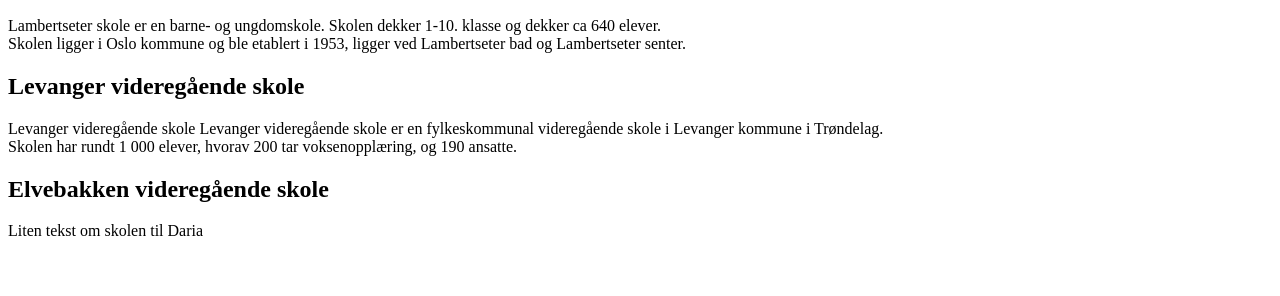
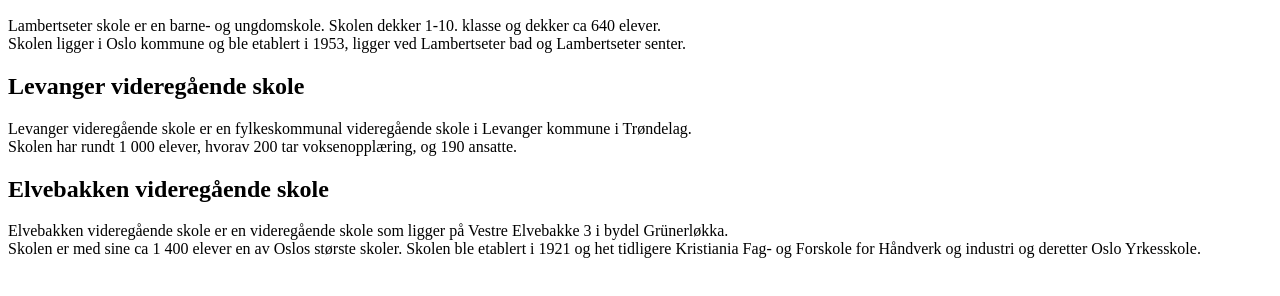
Before and after one commit to vanessariley13-ai/Oblig2, a plain HTML site: page index.html in a window 1280 px wide. Shown: the part 172-468 px from the top of the page. Drawn offline with Linux system fonts and the light colour scheme.

Commit message:
Elvebakken vgs

```diff
--- a/index.html
+++ b/index.html
@@ -33,12 +33,18 @@
 
   <h2 id="Levanger videregående skole">Levanger videregående skole</h2>
   <p>
-    Levanger videregående skole Levanger videregående skole er en fylkeskommunal
-    videregående skole i Levanger kommune i Trøndelag. <br />
+    Levanger videregående skole er en fylkeskommunal videregående skole i
+    Levanger kommune i Trøndelag. <br />
     Skolen har rundt 1 000 elever, hvorav 200 tar voksenopplæring, og 190
     ansatte.
   </p>
 
   <h2 id="Elvebakken videregående skole">Elvebakken videregående skole</h2>
-  <p>Liten tekst om skolen til Daria</p>
+  <p>
+    Elvebakken videregående skole er en videregående skole som ligger på Vestre
+    Elvebakke 3 i bydel Grünerløkka. <br />
+    Skolen er med sine ca 1 400 elever en av Oslos største skoler. Skolen ble
+    etablert i 1921 og het tidligere Kristiania Fag- og Forskole for Håndverk og
+    industri og deretter Oslo Yrkesskole.
+  </p>
 </html>
```
